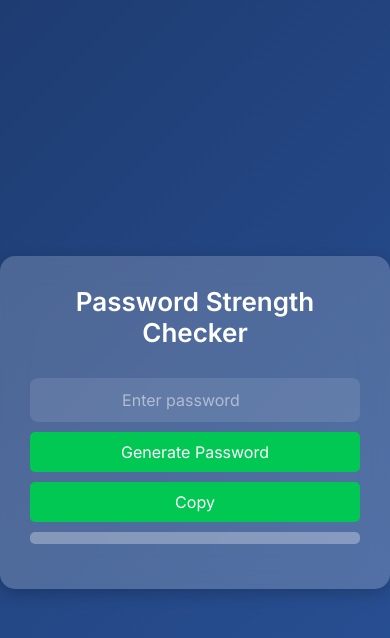
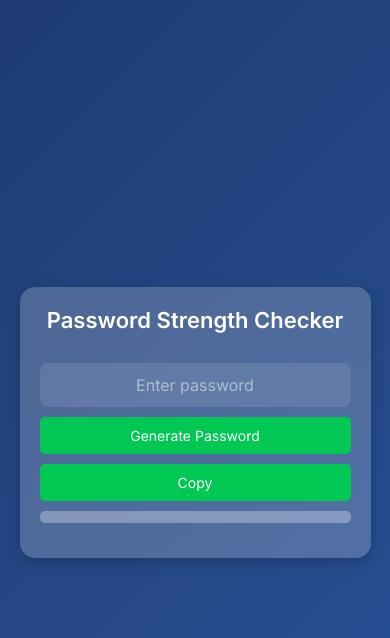
Before and after one commit to shashwatgupta24/password-strength-checker, a plain HTML site: page index.html in a window 390 px wide. Drawn offline with Linux system fonts and the light colour scheme.

Commit message:
Add files via upload

```diff
--- a/style.css
+++ b/style.css
@@ -117,3 +117,38 @@ button {
 button:hover {
     background: #009624;
 }
+
+/* Make the container responsive */
+.container {
+    width: 90%; /* Adjust width for smaller screens */
+    max-width: 400px; /* Limit max width */
+    padding: 20px;
+}
+
+/* Make input & button user-friendly on mobile */
+input {
+    font-size: 18px; /* Bigger text for easy typing */
+    padding: 14px;
+}
+
+button {
+    font-size: 16px;
+    padding: 12px;
+}
+
+/* Responsive Design for Smaller Screens */
+@media (max-width: 480px) {
+    h2 {
+        font-size: 22px; /* Reduce title size */
+    }
+
+    input {
+        font-size: 16px;
+        padding: 12px;
+    }
+
+    button {
+        font-size: 14px;
+        padding: 10px;
+    }
+}
```
